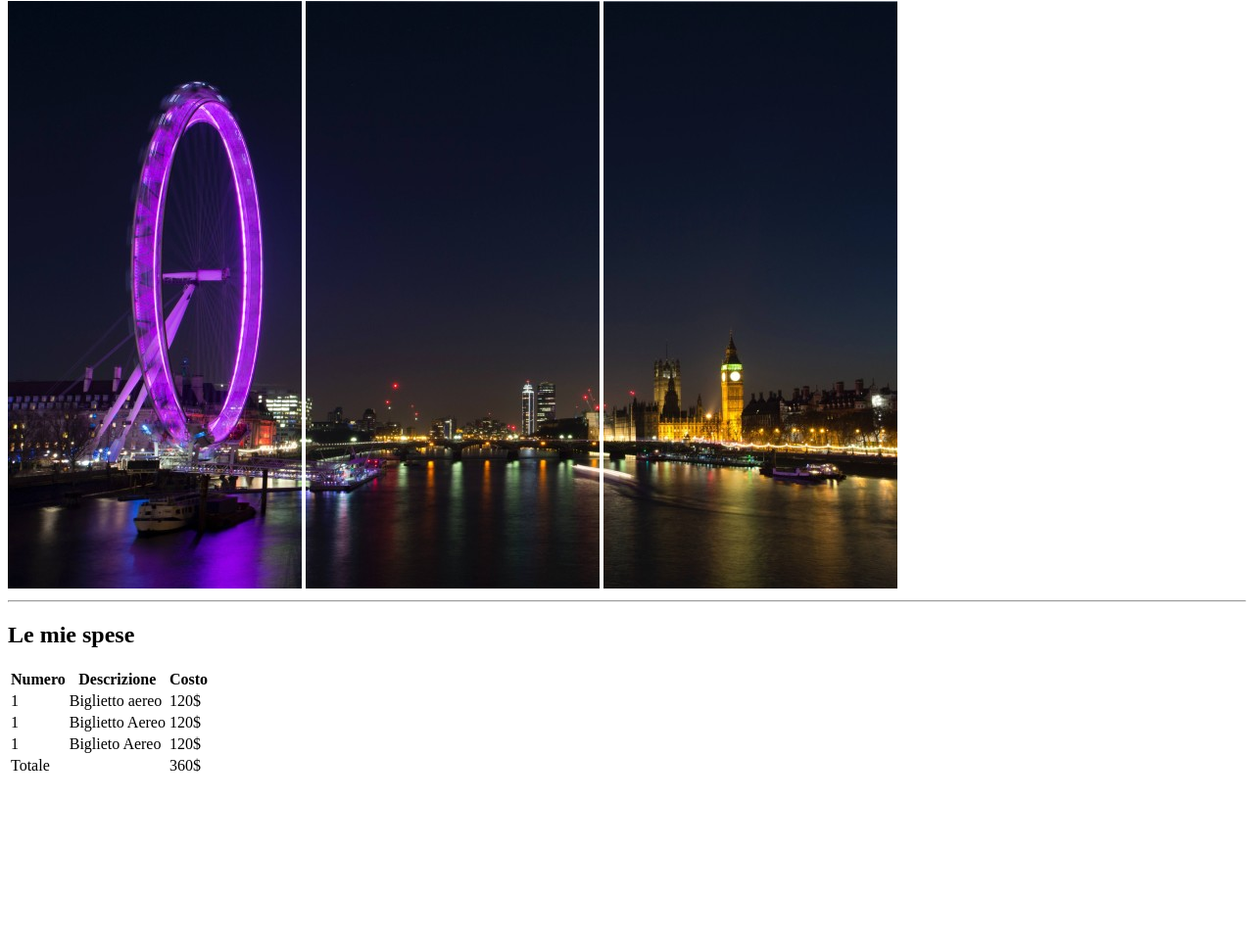
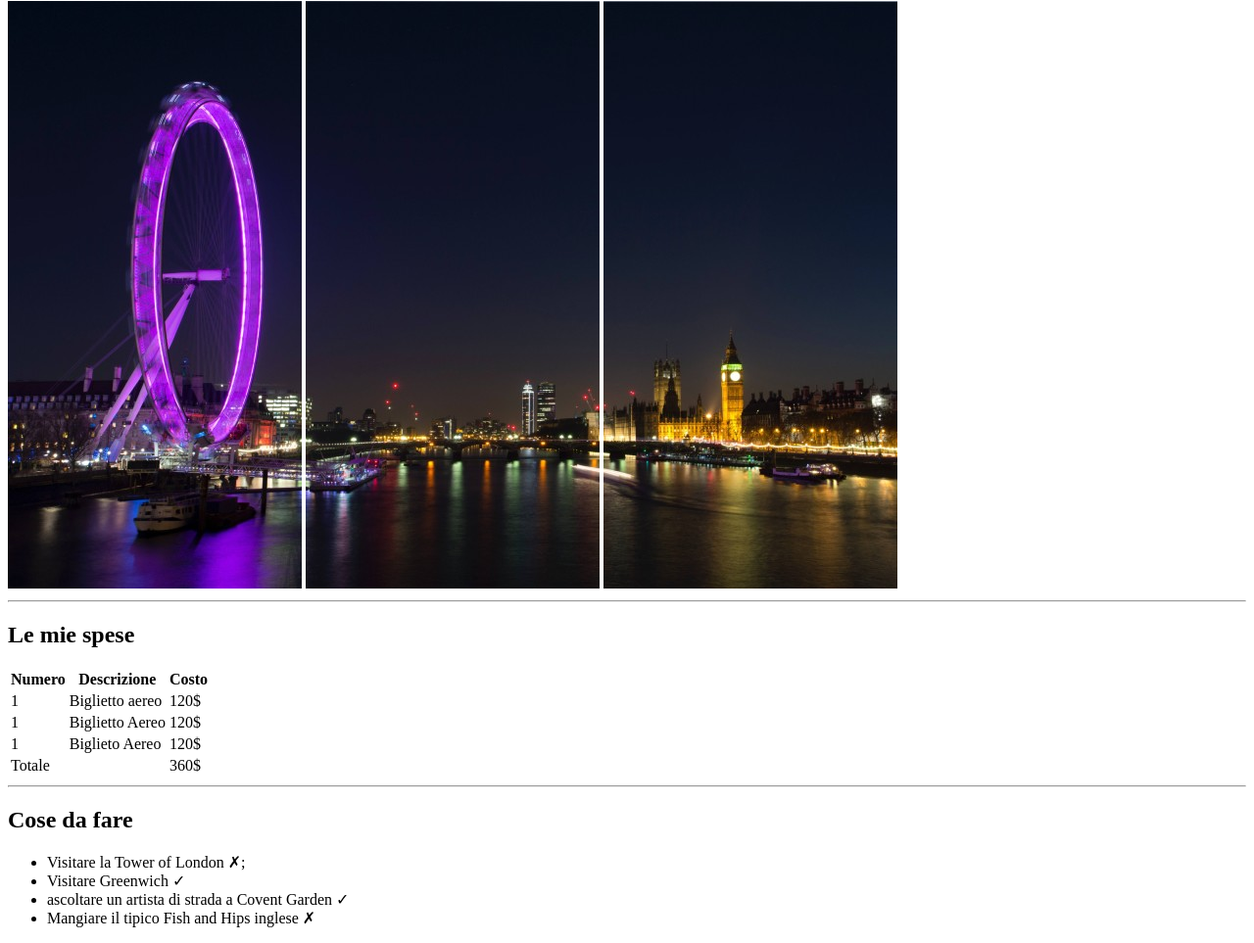
Before and after one commit to Luigidefilippo/html-london-trip, a plain HTML site: page index.html in a window 1280 px wide. Shown: the part 79-1042 px from the top of the page at 98% size. Before the commit the page ends 881 px from the top, so only its background shows below. Drawn offline with Linux system fonts and the light colour scheme.

Commit message:
add and finish list

```diff
--- a/index.html
+++ b/index.html
@@ -59,6 +59,18 @@
             </table>
             <!-- fine tabella -->
         </section>
+        <!-- add new section lista -->
+            <section>
+                <hr>
+                <h2>Cose da fare</h2>
+                    <ul>
+                      <li>Visitare la Tower of London &cross;;</li>
+                      <li>Visitare Greenwich &check;</li>
+                      <li>ascoltare un artista di strada a Covent Garden &check;</li>
+                      <li>Mangiare il tipico Fish and Hips inglese &cross; </li>
+                    </ul>
+            </section>
+            <!-- finised list  -->
     </main>
 
 </body>
```
